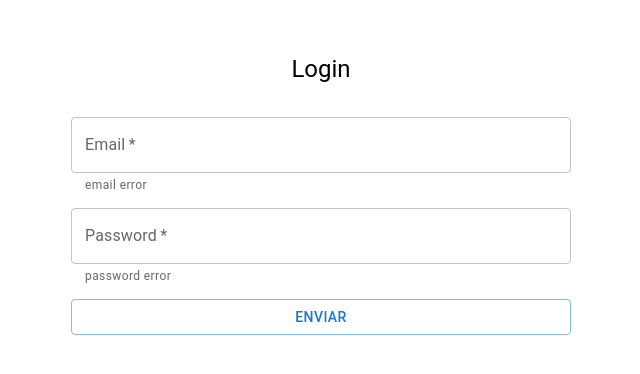
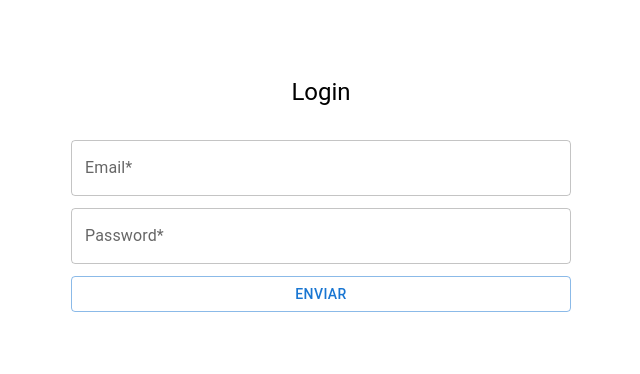
Before and after one commit to angelpineda-dev/parrot-test, a React (Vite) app: page /login in a window 1280 px wide. Shown: the part 206-580 px from the top of the page, without its empty margins (319-959 px from the left). Built offline with nearby package versions, Linux system fonts and the light colour scheme.

Commit message:
login form component

```diff
--- a/src/pages/Login/Login.tsx
+++ b/src/pages/Login/Login.tsx
@@ -1,33 +1,11 @@
 /* Libraries */
-import { Box, Button, Container, TextField, Typography } from "@mui/material";
+import { Box, Container, Typography } from "@mui/material";
+/* Components */
+import LoginForm from "./components/LoginForm/LoginForm";
 /* Styles */
 import "./styles/login.css";
-import { useForm } from "react-hook-form";
 
 const Login = () => {
-	const { register, handleSubmit } = useForm();
-
-	const formFields = {
-		email: register("email", {
-			required: {
-				value: true,
-				message: "Field required",
-			},
-			onChange: (e) => console.log(e.target.value),
-		}),
-		password: register("password", {
-			required: {
-				value: true,
-				message: "Field required",
-			},
-			onChange: (e) => console.log(e.target.value),
-		}),
-	};
-
-	const onSubmit = (data, event) => {
-		console.log(data, event);
-	};
-
 	return (
 		<Container
 			sx={{
@@ -54,33 +32,7 @@ const Login = () => {
 					Login
 				</Typography>
 
-				<form className="login-form" onSubmit={handleSubmit(onSubmit)}>
-					<TextField
-						error={false}
-						id="login-email"
-						label="Email"
-						helperText="email error"
-						variant="outlined"
-						type="email"
-						required
-						{...formFields.email}
-					/>
-
-					<TextField
-						error={false}
-						id="login-password"
-						label="Password"
-						type="password"
-						variant="outlined"
-						helperText="password error"
-						required
-						{...formFields.password}
-					/>
-
-					<Button type="submit" variant="outlined">
-						Enviar
-					</Button>
-				</form>
+				<LoginForm />
 			</Box>
 		</Container>
 	);
--- /dev/null
+++ b/src/pages/Login/components/LoginForm/LoginForm.tsx
@@ -0,0 +1,68 @@
+/* Libraries */
+import { useForm } from "react-hook-form";
+import { Button, TextField } from "@mui/material";
+
+type FormValues = {
+	email: string;
+	password: string;
+};
+
+const LoginForm = () => {
+	const {
+		register,
+		handleSubmit,
+		formState: { errors },
+	} = useForm<FormValues>();
+
+	const formFields = {
+		email: register("email", {
+			required: {
+				value: true,
+				message: "Field required",
+			},
+			pattern: {
+				value: /^[a-zA-Z0-9._%+-]+@[a-zA-Z0-9.-]+\.[a-zA-Z]{2,}$/,
+				message: "Not valid email",
+			},
+		}),
+		password: register("password", {
+			required: {
+				value: true,
+				message: "Field required",
+			},
+		}),
+	};
+
+	const onSubmit = (data: FormValues) => {
+		console.log(data);
+	};
+	return (
+		<form className="login-form" onSubmit={handleSubmit(onSubmit)}>
+			<TextField
+				error={errors.email?.message ? true : false}
+				id="login-email"
+				label="Email*"
+				helperText={errors.email?.message}
+				variant="outlined"
+				type="email"
+				{...formFields.email}
+			/>
+
+			<TextField
+				error={errors.password?.message ? true : false}
+				id="login-password"
+				label="Password*"
+				type="password"
+				variant="outlined"
+				helperText={errors.password?.message}
+				{...formFields.password}
+			/>
+
+			<Button type="submit" variant="outlined">
+				Enviar
+			</Button>
+		</form>
+	);
+};
+
+export default LoginForm;
```
